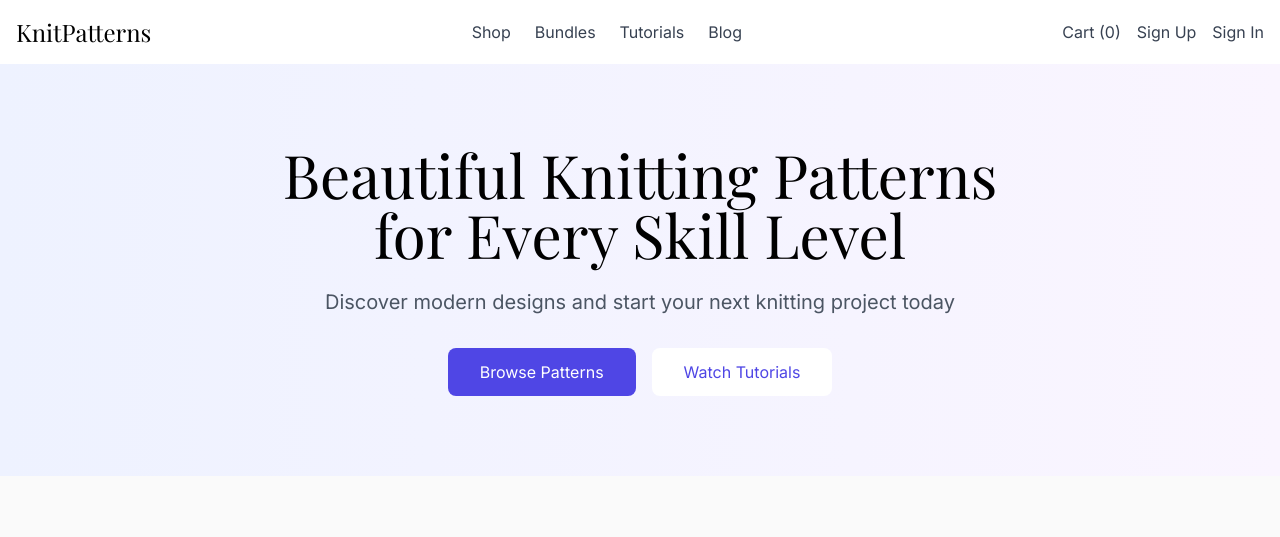
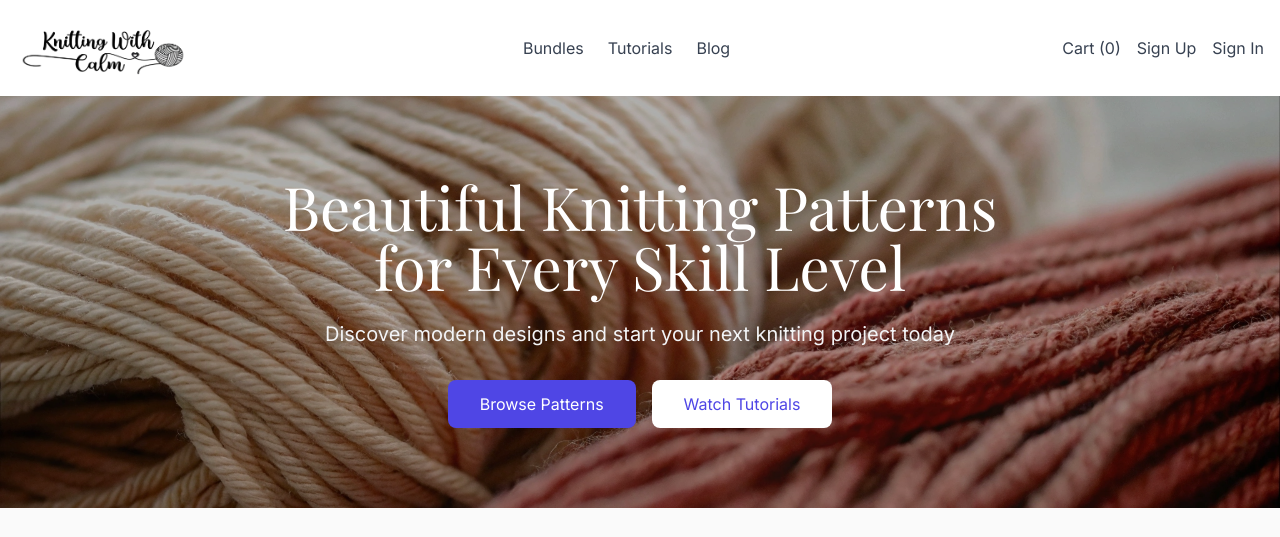
Before and after one commit to KingHaim/knittingwithcalm, a React app: page / in a window 1280 px wide. Shown: the top 537 px of the page. Built offline with nearby package versions, Linux system fonts and the light colour scheme; no server answers.

Commit message:
corrections

```diff
--- a/index.html
+++ b/index.html
@@ -6,7 +6,7 @@
     <link rel="icon" type="image/x-icon" href="/favicon.ico" />
     <meta name="viewport" content="width=device-width, initial-scale=1.0" />
     <meta name="description" content="Beautiful & Modern Knitting Patterns - Find your next knitting project with our detailed patterns and video tutorials" />
-    <title>KnitPatterns | Beautiful & Modern Knitting Patterns</title>
+    <title>Knitting With Calm | Beautiful & Modern Knitting Patterns</title>
     <link rel="preconnect" href="https://fonts.googleapis.com" />
     <link rel="preconnect" href="https://fonts.gstatic.com" crossorigin />
     <link href="https://fonts.googleapis.com/css2?family=Playfair+Display:wght@400;700&family=Inter:wght@300;400;500;600&display=swap" rel="stylesheet" />
--- a/src/components/Footer.jsx
+++ b/src/components/Footer.jsx
@@ -6,7 +6,11 @@ export default function Footer() {
       <div className="container mx-auto px-4 py-8">
         <div className="grid grid-cols-1 md:grid-cols-4 gap-8">
           <div>
-            <h3 className="font-primary text-xl mb-4">KnitPatterns</h3>
+            <img
+              src="/images/logo.png"
+              alt="Knitting With Calm"
+              className="h-16" // Using Tailwind to control the height
+            />
             <p className="text-gray-600">Beautiful & Modern Knitting Patterns</p>
           </div>
           <div>
--- a/src/components/Header.jsx
+++ b/src/components/Header.jsx
@@ -11,10 +11,15 @@ export default function Header() {
     <header className="bg-white shadow-sm">
       <div className="container mx-auto px-4 py-4">
         <nav className="flex items-center justify-between">
-          <Link to="/" className="text-2xl font-primary">KnitPatterns</Link>
+          <Link to="/" className="text-2xl font-primary">
+            <img
+              src="/images/logo.png"
+              alt="Knitting With Calm"
+              className="h-16" // Using Tailwind to control the height
+            />
+          </Link>
 
           <div className="hidden md:flex space-x-6">
-            <Link to="/shop" className="text-gray-700 hover:text-gray-900">Shop</Link>
             <Link to="/bundles" className="text-gray-700 hover:text-gray-900">Bundles</Link>
             <Link to="/tutorials" className="text-gray-700 hover:text-gray-900">Tutorials</Link>
             <Link to="/blog" className="text-gray-700 hover:text-gray-900">Blog</Link>
--- a/src/components/home/Hero.jsx
+++ b/src/components/home/Hero.jsx
@@ -1,15 +1,24 @@
 import React from 'react';
 import { Link } from 'react-router-dom';
+import closeupImage from "../../assets/closeup.jpg";
 
 export default function Hero() {
   return (
-    <section className="bg-gradient-to-r from-indigo-50 to-purple-50 py-20">
-      <div className="container mx-auto px-4">
+    <section
+      className="relative py-20 bg-cover bg-center"
+      style={{
+        backgroundImage: `url(${closeupImage})`,
+      }}
+    >
+      {/* Add an overlay to ensure text readability */}
+      <div className="absolute inset-0 bg-black/30" /> {/* This creates a semi-transparent dark overlay */}
+
+      <div className="container mx-auto px-4 relative"> {/* relative ensures this stays above the overlay */}
         <div className="max-w-3xl mx-auto text-center">
-          <h1 className="text-5xl md:text-6xl font-primary mb-6">
+          <h1 className="text-5xl md:text-6xl font-primary mb-6 text-white"> {/* Changed to white text */}
             Beautiful Knitting Patterns for Every Skill Level
           </h1>
-          <p className="text-xl text-gray-600 mb-8">
+          <p className="text-xl text-gray-100 mb-8"> {/* Lightened text color */}
             Discover modern designs and start your next knitting project today
           </p>
           <div className="flex gap-4 justify-center">
--- a/src/components/layout/Header.jsx
+++ b/src/components/layout/Header.jsx
@@ -1,6 +1,6 @@
 import { Link } from 'react-router-dom';
 import { useCart } from '../../stores/cartStore';
-import logoImage from '../../assets/images/logo.png';
+import logoImage from '../assets/logo.png'
 
 export default function Header() {
   const cartCount = useCart(state => state.items.length);
@@ -9,13 +9,18 @@ export default function Header() {
     <header className="bg-white shadow-sm">
       <div className="container mx-auto px-4 py-4">
         <nav className="flex items-center justify-between">
-        <Link to="/" className="text-2xl font-bold">
-            <img
-              src={logoImage}
-              alt="Knitting With Calm Logo"
-              className="h-8"
-            />
-          </Link>
+        <Link to="/" className="text-2xl font-primary">
+          <img
+            src={logoImage}
+            alt="Beautiful Knitting Patterns"
+            className="h-10"
+            onError={(e) => {
+              console.error('Image failed to load:', e);
+              // Optionally show a fallback
+              e.target.style.display = 'none';
+            }}
+          />
+        </Link>
 
           <div className="hidden md:flex space-x-6">
             <Link to="/bundles" className="text-gray-700 hover:text-gray-900">Bundles</Link>
--- a/src/pages/Cart.jsx
+++ b/src/pages/Cart.jsx
@@ -85,7 +85,7 @@ export default function Cart() {
                         value: total.toFixed(2),
                         currency_code: "USD"
                       },
-                      description: `KnitPatterns - ${items.length} pattern${items.length > 1 ? 's' : ''}`
+                      description: `Knitting With Calm - ${items.length} pattern${items.length > 1 ? 's' : ''}`
                     }
                   ]
                 });
--- a/tsconfig.json
+++ b/tsconfig.json
@@ -1,3 +1,3 @@
 {
-  "extends": "astro/tsconfigs/base"
+  "extends": "@astro/tsconfigs/base"
 }
```
Also changed, not shown: src/components/Header.astro (+10 -9 lines), public/images/logo.png (renamed from src/assets/images/ logo.png), src/assets/closeup.jpg (added), 2 other files.
